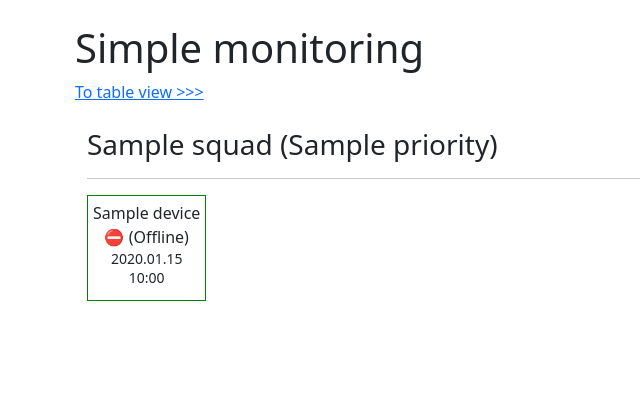
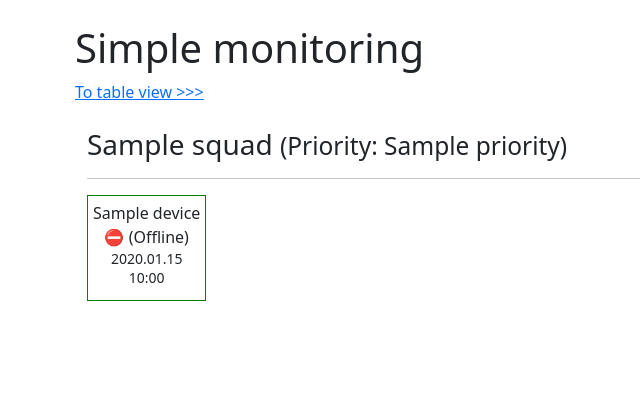
Before and after one commit to kovkyr/simple-monitoring-site, a Django app: template app/monitoring/templates/monitoring/index.html in a window 1280 px wide. Shown: the top 415 px of the page, without its empty margins (7-647 px from the left). Run offline with Django 4.2, Linux system fonts and the light colour scheme; the template is opened without the code that fills it: most values are stand-ins (such as "Sample title", 1, 10 or a date in 2020); some libraries are stand-ins or nearby versions.

Commit message:
Update priority style in header

```diff
--- a/app/monitoring/templates/monitoring/index.html
+++ b/app/monitoring/templates/monitoring/index.html
@@ -41,7 +41,7 @@
             <br>
             <div class="container">
                 {% for squad in squads %}
-                    <h3>{{ squad.name }} ({{ squad.priority }})</h3>
+                    <h3>{{ squad.name }} <small>(Priority: {{ squad.priority }})</small></h3>
                     <hr>
                     <div class="row row-cols-auto">
                         {% for device in squad.device_set.all %}
```
